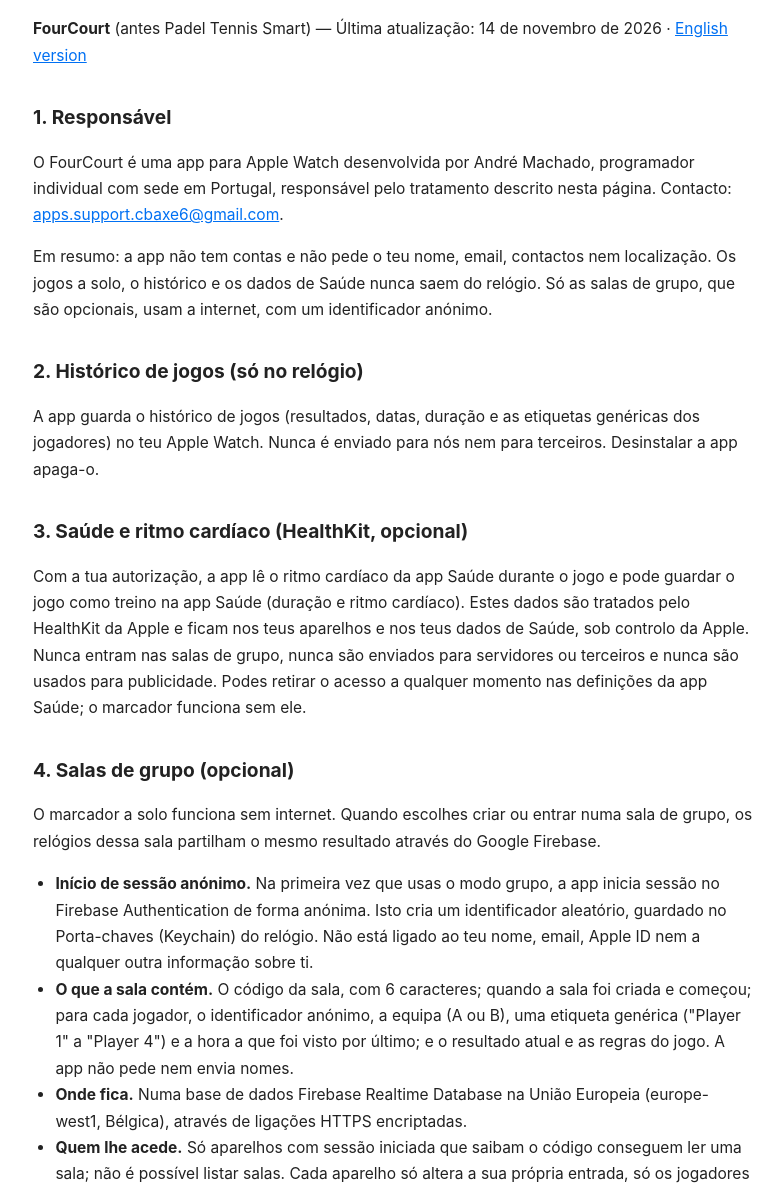
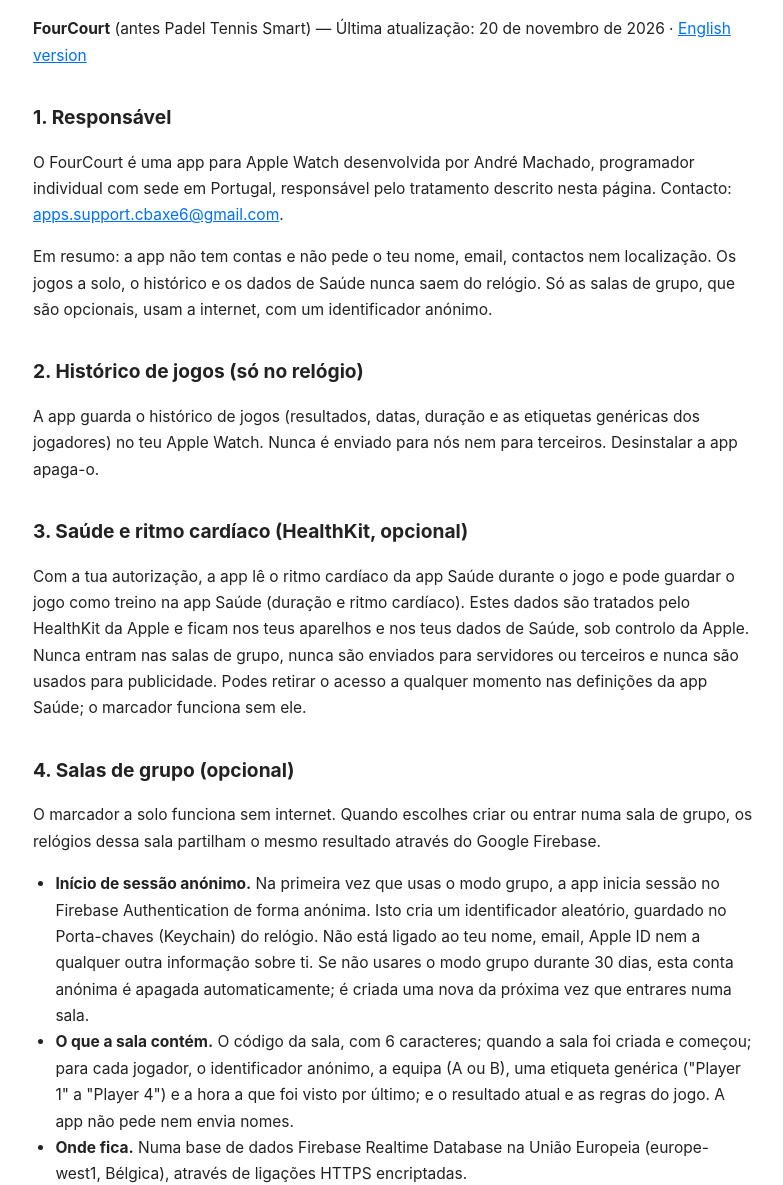
Before and after one commit to Axecb6/axecb6.github.io, a plain HTML site: page padel-tennis-smart/privacy/pt/index.html in a window 1280 px wide. Shown: the part 92-1277 px from the top of the page, without its empty margins (247-1030 px from the left). Drawn offline with Linux system fonts and the light colour scheme.

Commit message:
FourCourt: conta anónima apagada ao fim de 30 dias sem uso (EN/PT)
Co-Authored-By: Claude Opus 5.5 <noreply@anthropic.com>

```diff
--- a/padel-tennis-smart/privacy/pt/index.html
+++ b/padel-tennis-smart/privacy/pt/index.html
@@ -13,7 +13,7 @@
 </head>
 <body>
 <h1>Política de Privacidade</h1>
-<p><strong>FourCourt</strong> (antes Padel Tennis Smart) — Última atualização: 14 de novembro de 2026 · <a href="../">English version</a></p>
+<p><strong>FourCourt</strong> (antes Padel Tennis Smart) — Última atualização: 20 de novembro de 2026 · <a href="../">English version</a></p>
 
 <h2>1. Responsável</h2>
 <p>O FourCourt é uma app para Apple Watch desenvolvida por André Machado, programador individual com sede em Portugal, responsável pelo tratamento descrito nesta página. Contacto: <a href="mailto:apps.support.cbaxe6@gmail.com">apps.support.cbaxe6@gmail.com</a>.</p>
@@ -28,7 +28,7 @@
 <h2>4. Salas de grupo (opcional)</h2>
 <p>O marcador a solo funciona sem internet. Quando escolhes criar ou entrar numa sala de grupo, os relógios dessa sala partilham o mesmo resultado através do Google Firebase.</p>
 <ul>
-  <li><strong>Início de sessão anónimo.</strong> Na primeira vez que usas o modo grupo, a app inicia sessão no Firebase Authentication de forma anónima. Isto cria um identificador aleatório, guardado no Porta-chaves (Keychain) do relógio. Não está ligado ao teu nome, email, Apple ID nem a qualquer outra informação sobre ti.</li>
+  <li><strong>Início de sessão anónimo.</strong> Na primeira vez que usas o modo grupo, a app inicia sessão no Firebase Authentication de forma anónima. Isto cria um identificador aleatório, guardado no Porta-chaves (Keychain) do relógio. Não está ligado ao teu nome, email, Apple ID nem a qualquer outra informação sobre ti. Se não usares o modo grupo durante 30 dias, esta conta anónima é apagada automaticamente; é criada uma nova da próxima vez que entrares numa sala.</li>
   <li><strong>O que a sala contém.</strong> O código da sala, com 6 caracteres; quando a sala foi criada e começou; para cada jogador, o identificador anónimo, a equipa (A ou B), uma etiqueta genérica ("Player 1" a "Player 4") e a hora a que foi visto por último; e o resultado atual e as regras do jogo. A app não pede nem envia nomes.</li>
   <li><strong>Onde fica.</strong> Numa base de dados Firebase Realtime Database na União Europeia (europe-west1, Bélgica), através de ligações HTTPS encriptadas.</li>
   <li><strong>Quem lhe acede.</strong> Só aparelhos com sessão iniciada que saibam o código conseguem ler uma sala; não é possível listar salas. Cada aparelho só altera a sua própria entrada, só os jogadores da sala atualizam o resultado e só o anfitrião cria, começa ou apaga a sala.</li>
```
Also changed, not shown: padel-tennis-smart/privacy/index.html (+2 -2 lines).
